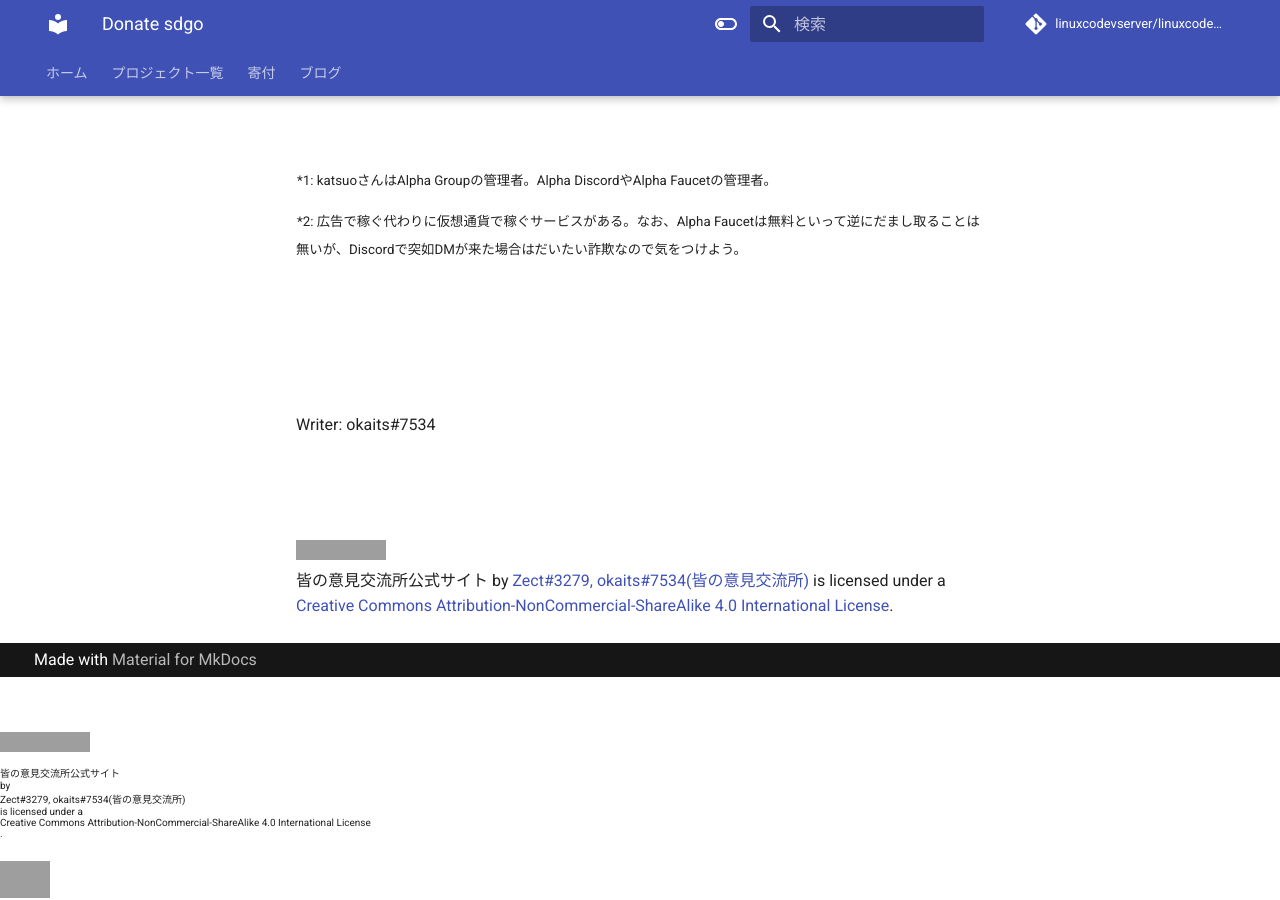
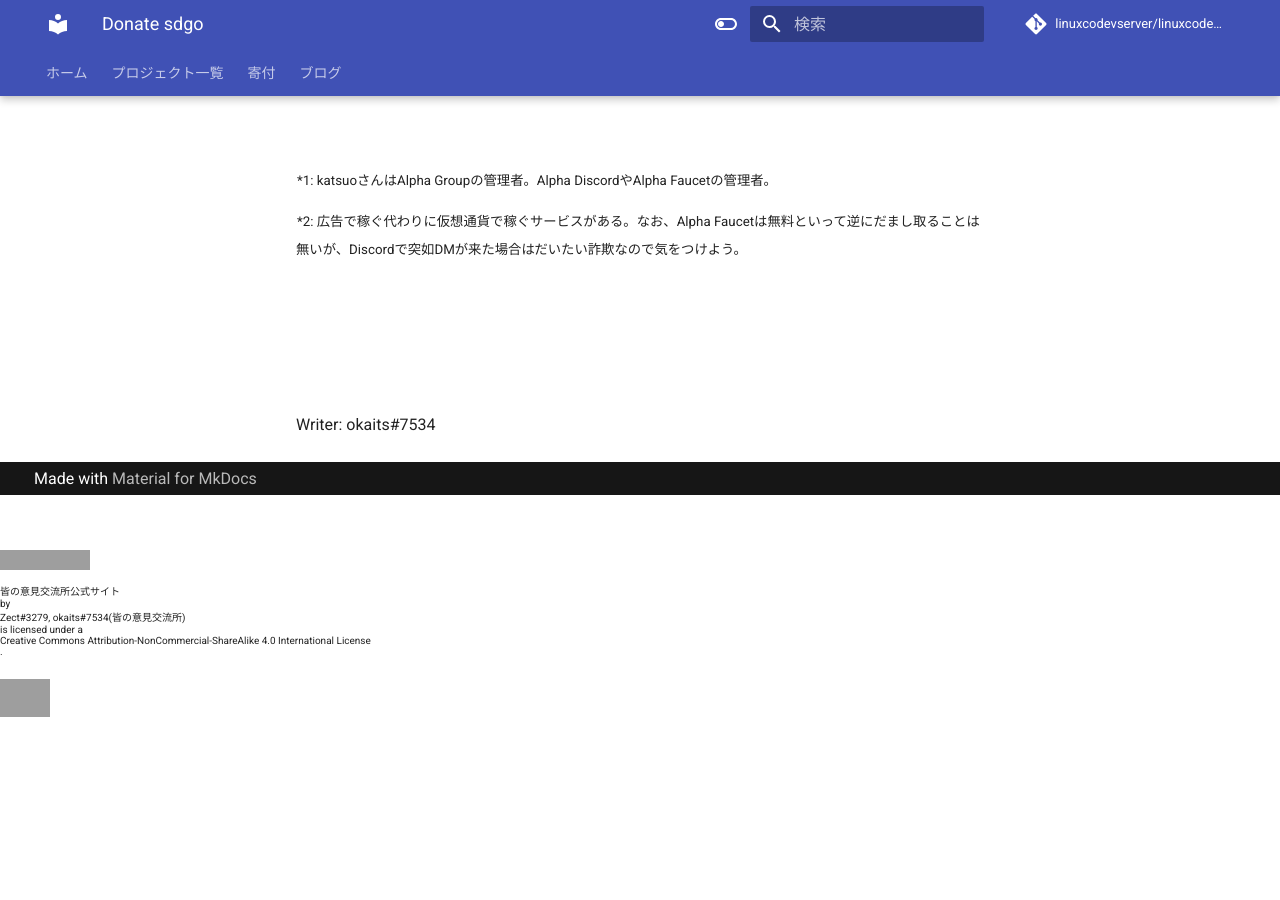
Before and after one commit to linuxcodevserver/linuxcodevserver.github.io, an MkDocs documentation site: the page built from docs/donate-sdgo.md, in a window 1280 px wide and 900 px high, scrolled down 1920 px. Built offline with MkDocs 1.6.1 and Material for MkDocs 9.7.7, drawn with Linux system fonts in a browser that asks for light colours; comment, search, counter and statistics services are not loaded; after the commit the page ends 2639 px from its top, so only the background shows below that; grey boxes are pictures that could not be loaded.

Commit message:
[Remove]: 下にあるやつ削除

```diff
--- a/docs/donate-sdgo.md
+++ b/docs/donate-sdgo.md
@@ -73,5 +73,3 @@
 </p>
 <br><br><br><br><br>
 Writer: okaits#7534
-<br><br><br><br><br>
-<a rel="license" href="http://creativecommons.org/licenses/by-nc-sa/4.0/"><img alt="Creative Commons License" style="border-width:0" src="https://i.creativecommons.org/l/by-nc-sa/4.0/88x31.png" /></a><br /><span xmlns:dct="http://purl.org/dc/terms/" href="http://purl.org/dc/dcmitype/Text" property="dct:title" rel="dct:type">皆の意見交流所公式サイト</span> by <a xmlns:cc="http://creativecommons.org/ns#" href="https://discord.com/invite/sUdAE64Zc7" property="cc:attributionName" rel="cc:attributionURL">Zect#3279, okaits#7534(皆の意見交流所)</a> is licensed under a <a rel="license" href="http://creativecommons.org/licenses/by-nc-sa/4.0/">Creative Commons Attribution-NonCommercial-ShareAlike 4.0 International License</a>.
```
